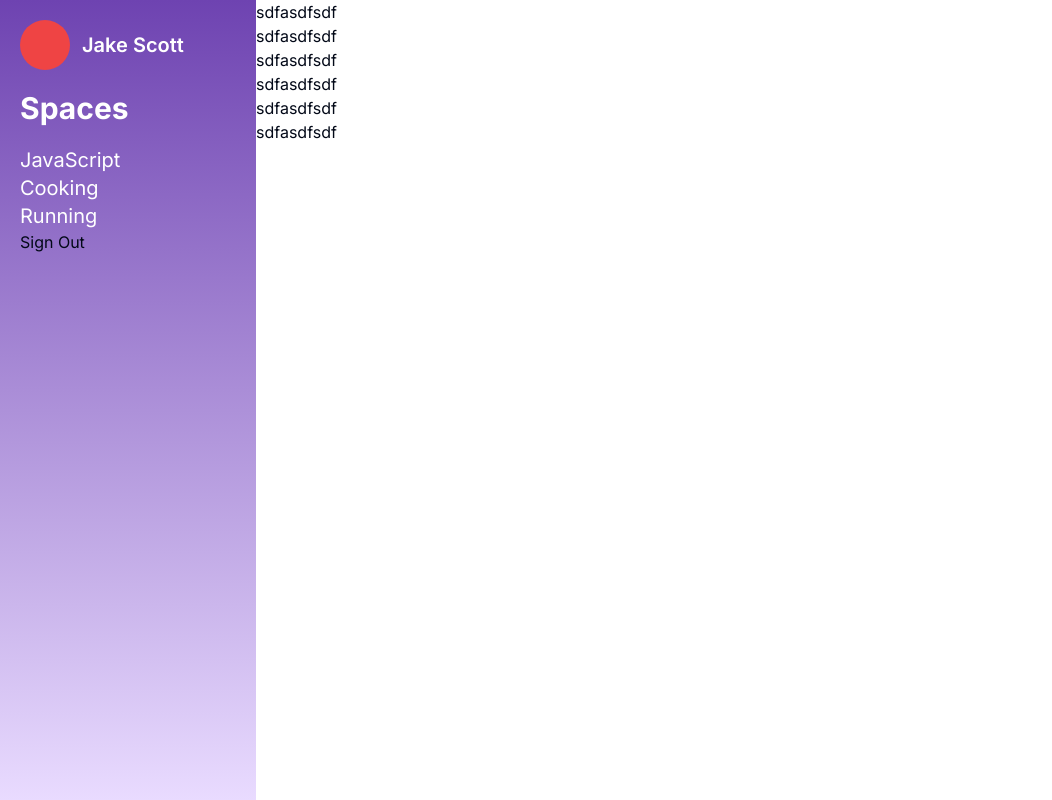
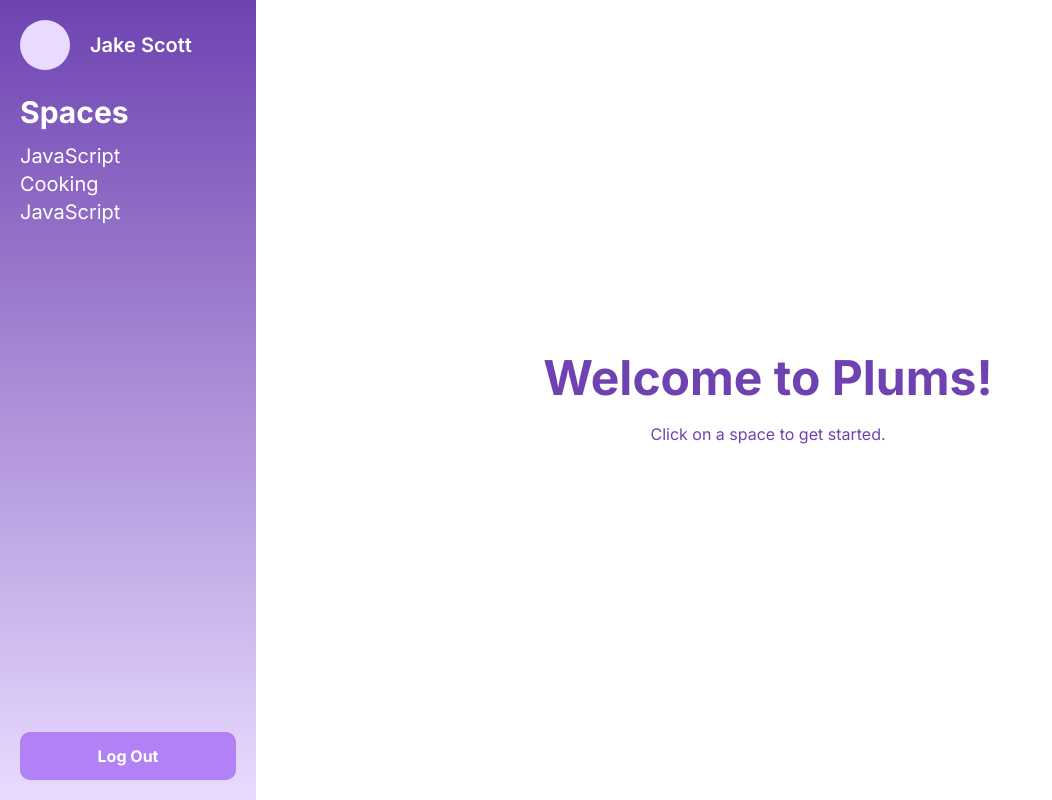
Before and after one commit to johngthecreator/plums, a Next.js app: page /home in a window 1280 px wide. Shown: the whole page, without its empty margins (0-1052 px from the left). Built offline with nearby package versions, Linux system fonts and the light colour scheme.

Commit message:
fixed up home page a bit

```diff
--- a/src/app/home/page.tsx
+++ b/src/app/home/page.tsx
@@ -4,13 +4,9 @@ import { useState } from "react";
 
 export default function Home(){
     return(
-        <div className="w-full h-full bg-white">
-            <p>sdfasdfsdf</p>
-            <p>sdfasdfsdf</p>
-            <p>sdfasdfsdf</p>
-            <p>sdfasdfsdf</p>
-            <p>sdfasdfsdf</p>
-            <p>sdfasdfsdf</p>
+        <div className="w-full h-full gap-5 text-center flex-col flex justify-center items-center bg-white">
+            <h2 className="text-5xl font-bold text-[#6E43B1]">Welcome to Plums!</h2>
+            <p className="text-[#6E43B1]">Click on a space to get started.</p>
         </div>
     )
 }
--- a/src/components/Nav.tsx
+++ b/src/components/Nav.tsx
@@ -25,15 +25,10 @@ export default function Nav(props:{space: string}) {
                     <h2 className="font-bold text-2xl text-white">{props.space}</h2>
                 </div>
                 <SheetContent side={"left"} className="flex flex-col p-5 bg-gradient-to-b from-[#6E43B1] to-[#E9DBFF]">
-                    <div className="flex gap-3">
-                        <div className="h-[50px] w-[50px] rounded-[50px] bg-red-500"></div>
-                        <h2>Jake Scott</h2>
-                    </div>
-                </SheetContent>
-            </Sheet>
-            <div className="hidden bg-gradient-to-b from-[#6E43B1] to-[#E9DBFF] w-full h-full md:flex md:flex-col p-5 gap-5">
-                <div className="flex gap-3 items-center font-semibold text-xl text-white">
-                    <div className="h-[50px] w-[50px] rounded-[50px] bg-red-500"></div>
+                    <div className="flex flex-col justify-between bg-gradient-to-b from-[#6E43B1] to-[#E9DBFF] w-full h-full p-5">
+                        <div className="flex flex-col gap-3">
+                            <div className="flex gap-5 mb-3 items-center font-semibold text-xl text-white">
+                                <div className="h-[50px] w-[50px] rounded-[50px] bg-[#E9DBFF]"></div>
                                 <h2>Jake Scott</h2>
                             </div>
                             <h2 className="text-3xl font-bold text-white">Spaces</h2>
@@ -44,13 +39,55 @@ export default function Nav(props:{space: string}) {
                                     </Link>
                                 </li>
                                 <li className="text-xl text-white">
+                                    <Link href={"/"}>
                                         Cooking
+                                    </Link>
                                 </li>
                                 <li className="text-xl text-white">
-                        Running
+                                    <Link href={"/"}>
+                                        JavaScript
+                                    </Link>
                                 </li>
-                    <button onClick={()=>signOut()}>Sign Out</button>
                             </ul>
+                        </div>
+                        <button
+                            className="w-full py-3 text-white font-bold bg-[#B281F6] rounded-[10px]"
+                            onClick={()=>signOut()}>
+                        Log Out
+                        </button>
+                    </div>
+                </SheetContent>
+            </Sheet>
+            <div className="hidden bg-gradient-to-b from-[#6E43B1] to-[#E9DBFF] w-full h-full md:flex md:flex-col md:justify-between p-5">
+                <div className="flex flex-col gap-3">
+                    <div className="flex gap-5 mb-3 items-center font-semibold text-xl text-white">
+                        <div className="h-[50px] w-[50px] rounded-[50px] bg-[#E9DBFF]"></div>
+                        <h2>Jake Scott</h2>
+                    </div>
+                    <h2 className="text-3xl font-bold text-white">Spaces</h2>
+                    <ul>
+                        <li className="text-xl text-white">
+                            <Link href={"/"}>
+                                JavaScript
+                            </Link>
+                        </li>
+                        <li className="text-xl text-white">
+                            <Link href={"/"}>
+                                Cooking
+                            </Link>
+                        </li>
+                        <li className="text-xl text-white">
+                            <Link href={"/"}>
+                                JavaScript
+                            </Link>
+                        </li>
+                    </ul>
+                </div>
+                <button
+                    className="w-full py-3 text-white font-bold bg-[#B281F6] rounded-[10px]"
+                    onClick={()=>signOut()}>
+                Log Out
+                </button>
             </div>
         </div>
 
```
Lines whose indentation alone changed are shown as unchanged.
